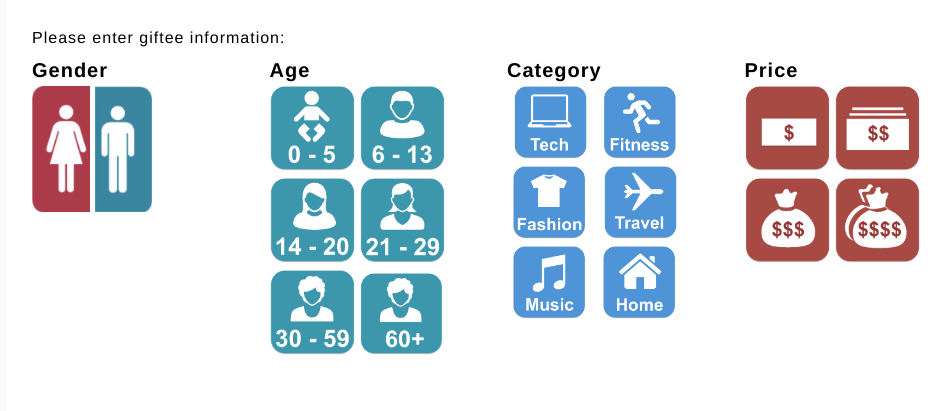
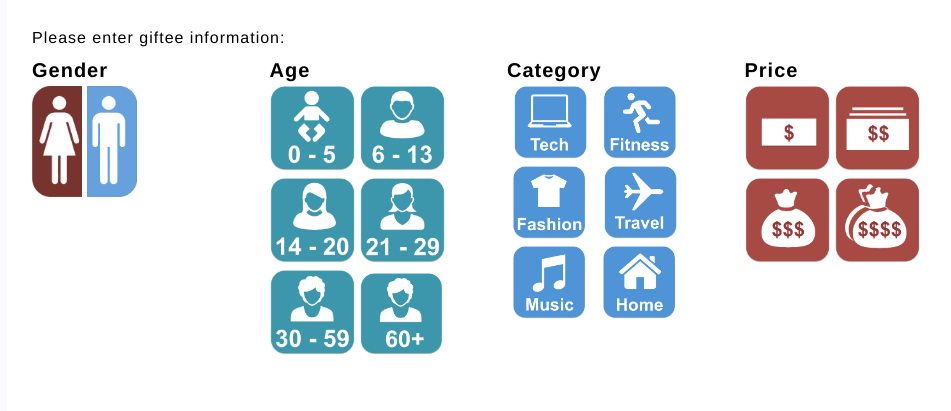
Before and after one commit to awsmdavid/thoughtfulgiftgenerator, a Django app: page / in a window 1280 px wide. Shown: the part 72-483 px from the top of the page, without its empty margins (133-1084 px from the left). Run offline with Django 3.2, Linux system fonts and the light colour scheme; parts of the project's set-up code (start-up, migrations or seed data) failed here and were passed over; some web fonts are replaced.

Commit message:
updated graphics. this is amazing.

```diff
--- a/thoughtfulgiftgen/blog/views.py
+++ b/thoughtfulgiftgen/blog/views.py
@@ -23,7 +23,7 @@ def results(request):
     	gifteeDataForm.music_flag = request.GET.get('music_flag')
         gifteeDataForm.home_flag = request.GET.get('home_flag')
         # fix this
-        gift_idea_result = GiftIdea.objects.filter(Q(tech_flag=gifteeDataForm.tech_flag) | Q(fitness_flag=gifteeDataForm.fitness_flag) | Q(travel_flag=gifteeDataForm.travel_flag) | Q(fashion_flag=gifteeDataForm.fashion_flag) | Q(music_flag=gifteeDataForm.music_flag)).filter(published=True, target_gender=gifteeDataForm.gender).order_by('-upvote')[:1]
+        gift_idea_result = GiftIdea.objects.filter(Q(tech_flag=gifteeDataForm.tech_flag) | Q(fitness_flag=gifteeDataForm.fitness_flag) | Q(travel_flag=gifteeDataForm.travel_flag) | Q(fashion_flag=gifteeDataForm.fashion_flag) | Q(music_flag=gifteeDataForm.music_flag)).filter(published=True, target_gender=gifteeDataForm.gender, target_age=gifteeDataForm.age).order_by('-upvote')[:1]
         # gift_idea_result = GiftIdea.objects.filter(published=True, target_gender=gifteeDataForm.gender, Q(tech_flag=gifteeDataForm.tech_flag) | Q(fitness_flag=gifteeDataForm.fitness_flag) | Q(travel_flag=gifteeDataForm.travel_flag) | Q(fashion_flag=gifteeDataForm.fashion_flag) | Q(music_flag=gifteeDataForm.music_flag)).order_by('-upvote')[:1]
         # for GiftIdea.object in gift_idea_result:
             # GiftIdea.object.match_rank = GiftIdea.object.calculate_rank(gifteeDataForm)
@@ -37,7 +37,7 @@ def random(request):
     if request.GET: # If the form has been submitted...
         gift_idea_results = GiftIdea.objects.filter(published=True).order_by('?')
         gift_idea_result = gift_idea_results[:1]
-        gift_idea_secondary_results = gift_idea_results[2:]
+        gift_idea_secondary_results = gift_idea_results[1:]
         # gift_idea_result = GiftIdea.objects.filter(Q(tags__icontains = search_term) | Q(description__icontains= search_term)).order_by('-likes')[:5]
         return render(request, 'blog/results.html', { 'gift_idea_result': gift_idea_result, 'gift_idea_secondary_results': gift_idea_secondary_results}) # Redirect after POST    # if request.POST: # If the form has been submitted...
     return render(request, 'blog/index.html')
--- a/thoughtfulgiftgen/templates/blog/index.html
+++ b/thoughtfulgiftgen/templates/blog/index.html
@@ -18,8 +18,8 @@ TODO:
                 Gender
             </div>
 
-            <img id="female_gender_icon" class="gender_icon" src="{{STATIC_URL}}/img/gender-icon/female.png" width="58px" height="175px" value="Female">
-            <img id="male_gender_icon" class="gender_icon" src="{{STATIC_URL}}/img/gender-icon/male.png" width="57px" height="175px" value="Male">
+            <img id="female_gender_icon" class="gender_icon" src="{{STATIC_URL}}/img/gender-icon/female-1a.png" data-alt-src="{{STATIC_URL}}/img/gender-icon/female-1b.png"width="50px" height="150px" value="Female">
+            <img id="male_gender_icon" class="gender_icon" src="{{STATIC_URL}}/img/gender-icon/male-1a.png" data-alt-src="{{STATIC_URL}}/img/gender-icon/male-1b.png" width="50px" height="150px" value="Male">
             <input id="gender_input" type="hidden" name="gender" />
 
         </section>
```
Also changed, not shown: thoughtfulgiftgen/static/img/gender-icon/female-1a.png (added), thoughtfulgiftgen/static/img/gender-icon/female-1b.png (added), thoughtfulgiftgen/static/img/gender-icon/male-1a.png (added), thoughtfulgiftgen/static/img/gender-icon/male-1b.png (added), thoughtfulgiftgen/thoughtfulgiftgen.db, 1 other file.
